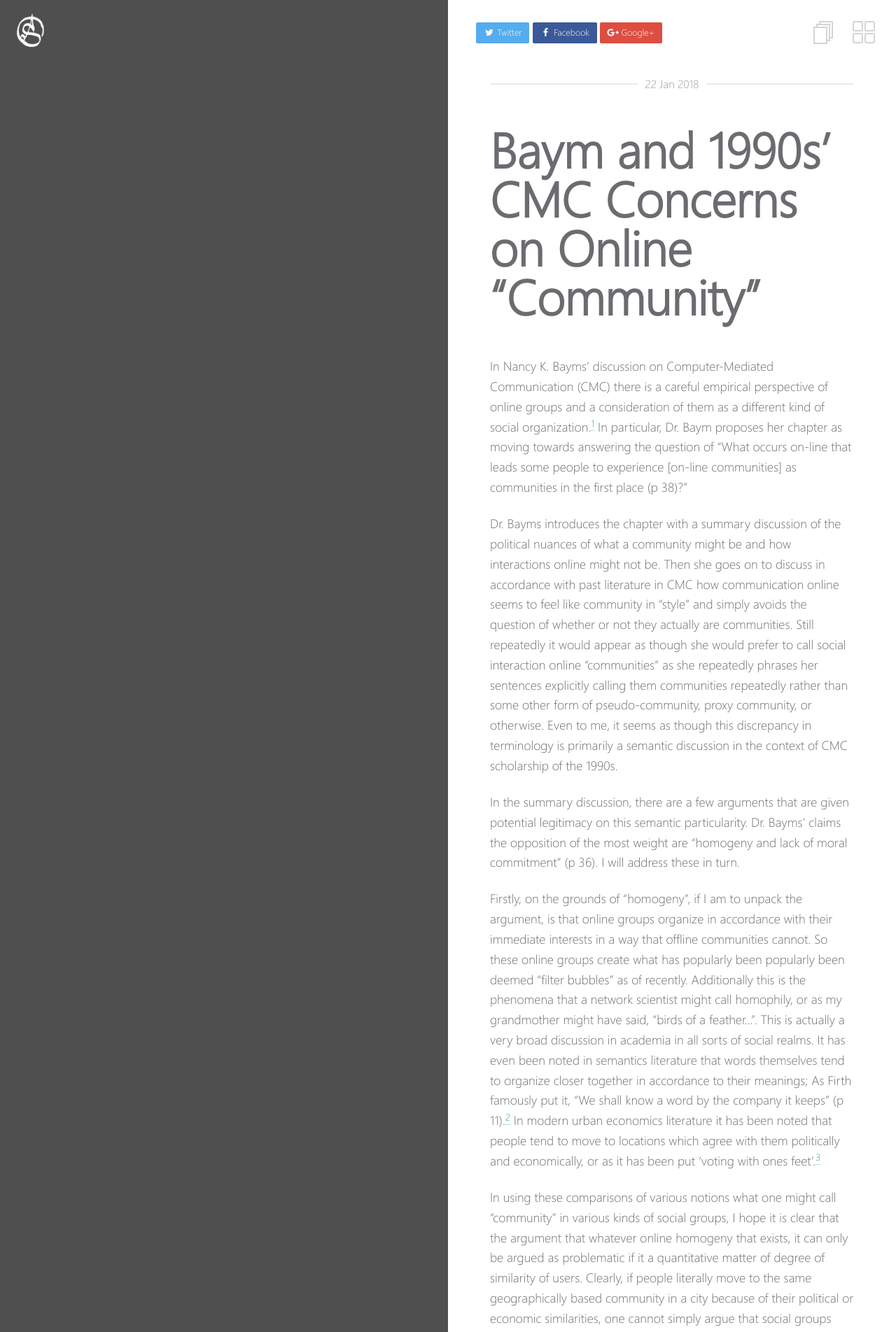
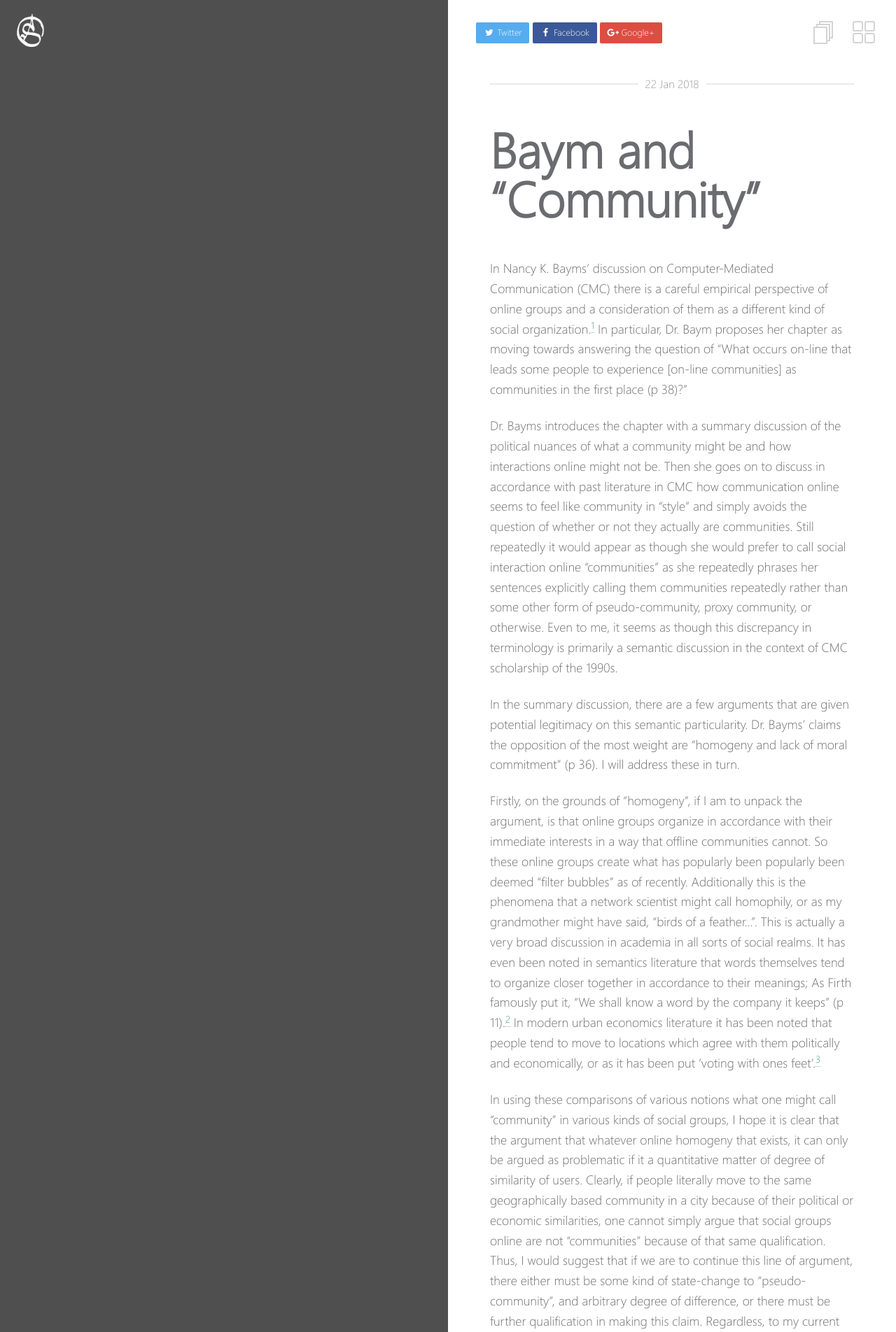
Before and after one commit to alexanderosmith/alexanderosmith-1.0, a Jekyll site: the page built from _posts/2018-01-22-BaymAndCommunity.md, in a window 1280 px wide. Shown: the top 1904 px of the page at 70% size. Built offline with Jekyll 4.4.1, drawn with Linux system fonts in a browser that asks for light colours.

Commit message:
Title Change
Title Change

```diff
--- a/_posts/2018-01-22-BaymAndCommunity.md
+++ b/_posts/2018-01-22-BaymAndCommunity.md
@@ -6,7 +6,7 @@ image: /assets/images/twoscreen.jpg
 #comments: true
 ---
 
-# Baym and 1990s’ CMC Concerns on Online “Community"
+# Baym and “Community"
 In Nancy K. Bayms’ discussion on Computer-Mediated Communication (CMC) there is a careful empirical perspective of online groups and a consideration of them as a different kind of social organization.[^1] In particular, Dr. Baym proposes her chapter as moving towards answering the question of “What occurs on-line that leads some people to experience \[on-line communities\] as communities in the first place \(p 38\)?”
 
 Dr. Bayms introduces the chapter with a summary discussion of the political nuances of what a community might be and how interactions online might not be. Then she goes on to discuss in accordance with past literature in CMC how communication online seems to feel like community in “style” and simply avoids the question of whether or not they actually are communities. Still repeatedly it would appear as though she would prefer to call social interaction online “communities” as she repeatedly phrases her sentences explicitly calling them communities repeatedly rather than some other form of pseudo-community, proxy community, or otherwise. Even to me, it seems as though this discrepancy in terminology is primarily a semantic discussion in the context of CMC scholarship of the 1990s.
```
